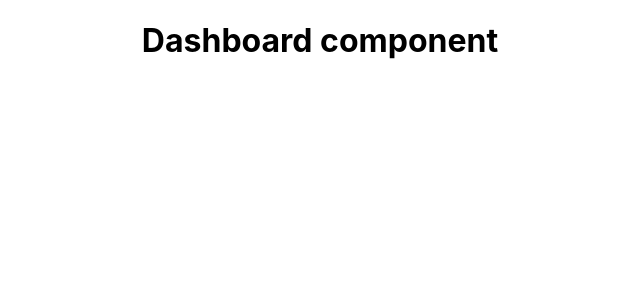
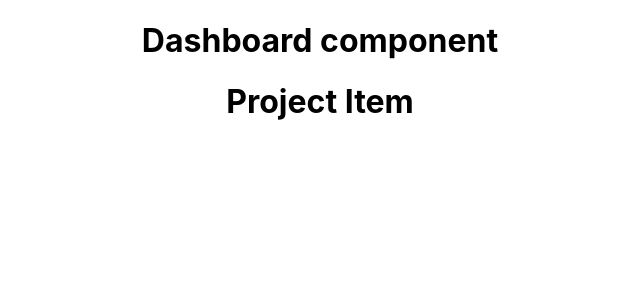
Before and after one commit to rosalesnikho/PMToolReact, a React (Create React App) app: page / in a window 1280 px wide. Shown: the top 300 px of the page, without its empty margins (320-960 px from the left). Built offline with nearby package versions, Linux system fonts and the light colour scheme.

Commit message:
added more comps

```diff
--- a/src/components/Dashboard.js
+++ b/src/components/Dashboard.js
@@ -1,10 +1,15 @@
 import React, {Component} from 'react';
+import ProjectItem from "./Project/ProjectItem";
+
+//Components Import
+
 
 class Dashboard extends Component {
 	render() {
 		return (
 			<div>
 				<h1 className="">Dashboard component</h1>
+				<ProjectItem />
 			</div>
 		);
 	}
--- /dev/null
+++ b/src/components/Project/ProjectItem.js
@@ -0,0 +1,13 @@
+import React, {Component} from 'react';
+
+class ProjectItem extends Component {
+	render() {
+		return (
+			<div>
+				<h1>Project Item</h1>
+			</div>
+		);
+	}
+}
+
+export default ProjectItem;
```
Also changed, not shown: src/components/Layout/Header.js (added, +13 -0 lines).
